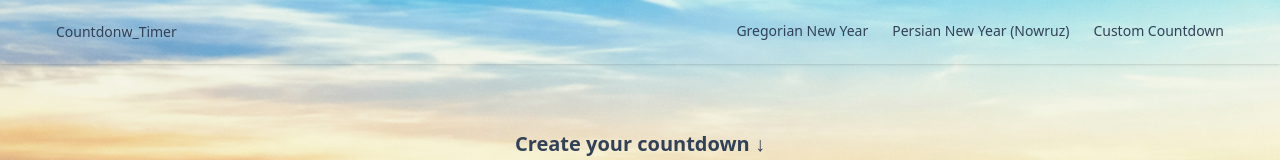
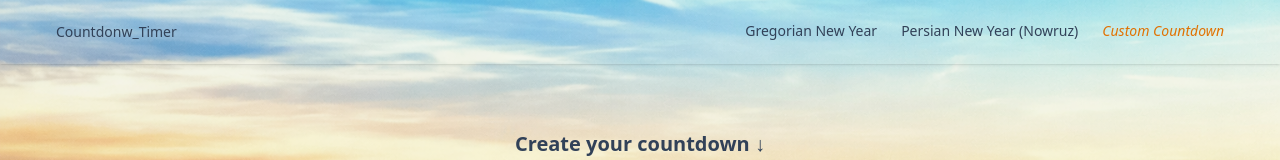
Before and after one commit to 01mehran/Countdown-timer, a React (Vite) app: page /Countdown-timer/customCountdown in a window 1280 px wide. Shown: the top 160 px of the page. Built offline with nearby package versions, Linux system fonts and the light colour scheme.

Commit message:
feat: implement active tab

```diff
--- a/src/components/NavBar.tsx
+++ b/src/components/NavBar.tsx
@@ -1,5 +1,5 @@
 // Librariesl
-import { Link } from "react-router-dom";
+import { Link, useLocation } from "react-router-dom";
 
 //Hooks;
 import { useState } from "react";
@@ -9,6 +9,7 @@ import menu_icon from "@/assets/images/menuicon.svg";
 
 function NavBar() {
   const [isMenuOpen, setIsMenuOpen] = useState(false);
+  const location = useLocation();
 
   const handleToggleMenu = () => {
     setIsMenuOpen((prev) => !prev);
@@ -53,7 +54,7 @@ function NavBar() {
         )}
         {routes.map((route) => (
           <li
-            className="hover-effect hover:after:w-full font-medium text-sm "
+            className={`hover-effect hover:after:w-full font-medium text-sm ${location.pathname === route.path ? "font-extrabold italic text-amber-600" : ""}`}
             key={route.title}
           >
             <Link to={route.path}>{route.title}</Link>
```
